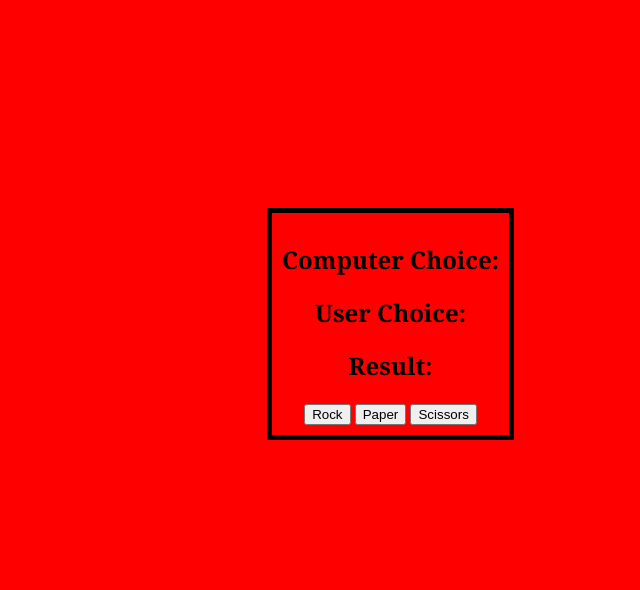
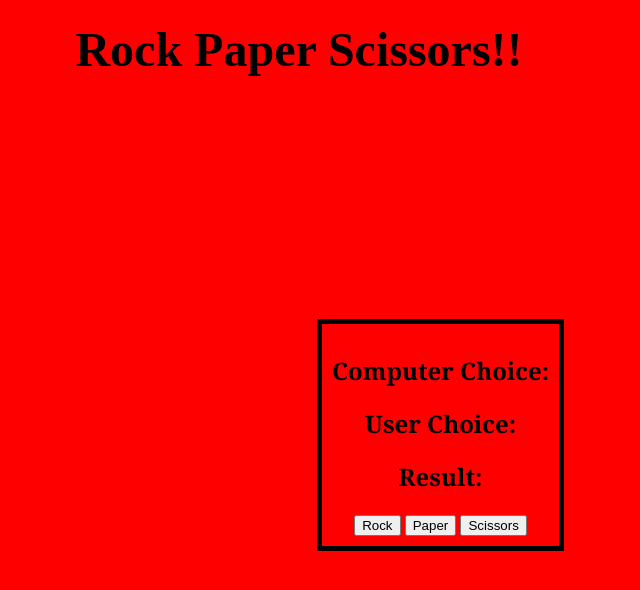
Before and after one commit to osu4life75/Rock-Paper-Scissors-, a plain HTML site: page index.html in a window 1280 px wide. Shown: the whole page, without its empty margins (341-981 px from the left). Drawn offline with Linux system fonts and the light colour scheme.

Commit message:
CSS Animation
adding floating title.

```diff
--- a/index.html
+++ b/index.html
@@ -7,6 +7,10 @@
     <title>Rock Paper and Scissors</title>
 </head>
 <body>
+
+  <div class="floating-title-container">
+    <h1 class="floating-title">Rock Paper Scissors!!</h1>
+  </div>
     <div class="card">
       <h2>Computer Choice: <span id="computer-choice"></span></h2>
       <h2>User Choice: <span id="user-choice"></span></h2>
--- a/styles.css
+++ b/styles.css
@@ -1,3 +1,30 @@
+.floating-title-container {
+    position: relative;
+
+  }
+
+  .floating-title {
+    font-size: 48px;
+    font-weight: bold;
+    animation: floatAnimation 4s infinite ease-in-out;
+    text-align: center;
+  }
+
+  @keyframes floatAnimation {
+    0% {
+      transform: translateY(0);
+    }
+    50% {
+      transform: translateY(-20px);
+    }
+    100% {
+      transform: translateY(0);
+    }
+  }
+
+
+
+
 body {
     background-color: red;
 }
@@ -5,7 +32,7 @@ body {
 .card {
     text-align: center;
     margin-top: 200px;
-    margin-left: 600px;
+    margin-left: 650px;
     font-family: Georgia, 'Times New Roman', Times, serif;
     border-style: solid;
     border-width: 5px;
```
